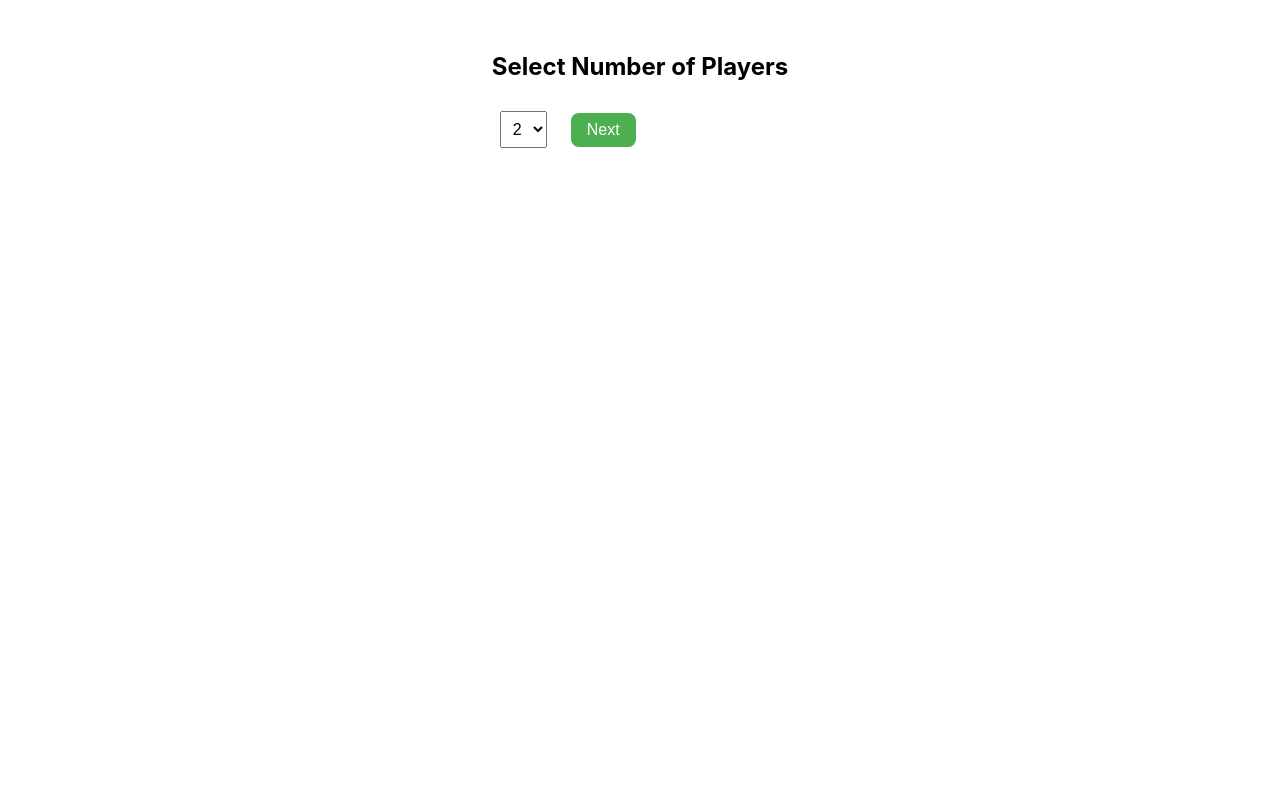
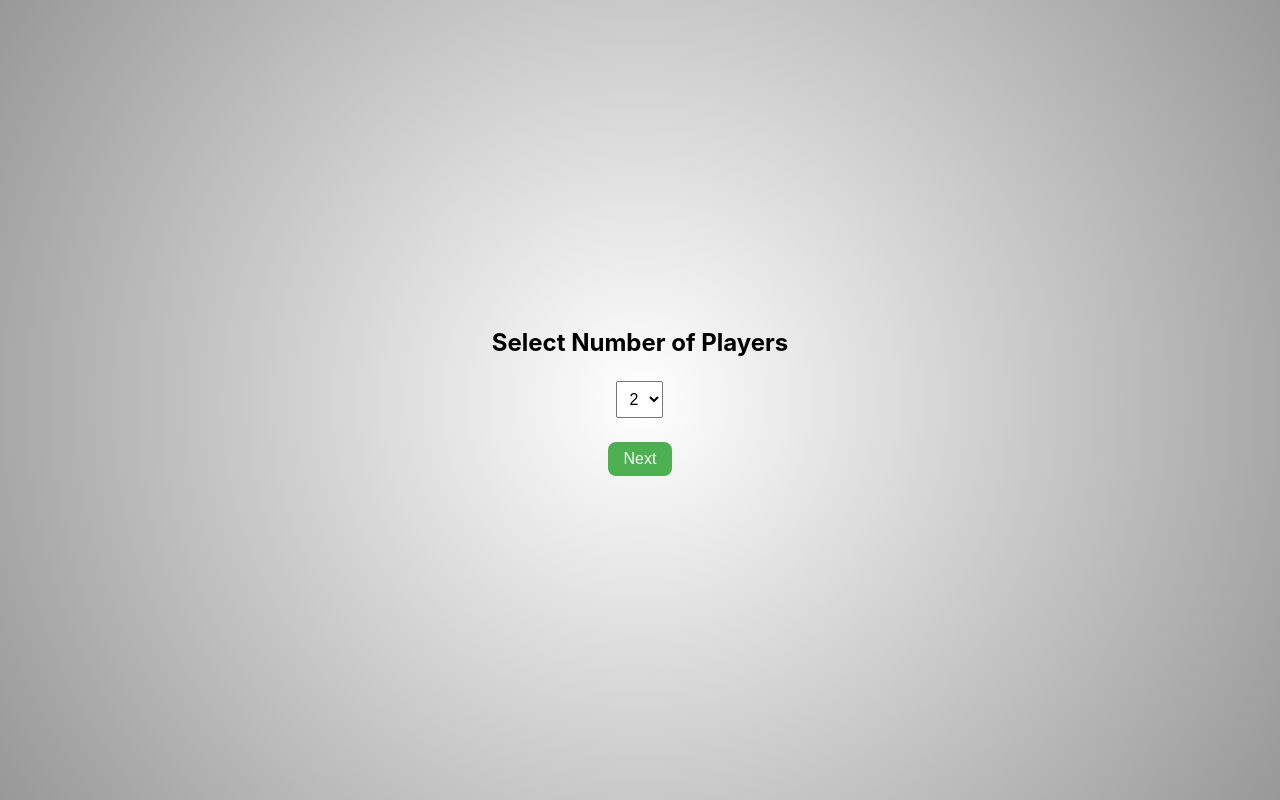
Before and after one commit to MarcosPimienta/sabelotodo, a React (Create React App) app: page / in a window 1280 px wide. Both pictures are taken after a click on the button "New Game". Built offline with nearby package versions, Linux system fonts and the light colour scheme.

Commit message:
Feat: Updating styles

```diff
--- a/public/index.html
+++ b/public/index.html
@@ -24,7 +24,7 @@
       work correctly both with client-side routing and a non-root public URL.
       Learn how to configure a non-root public URL by running `npm run build`.
     -->
-    <title>React App</title>
+    <title>SabeloTodo</title>
   </head>
   <body>
     <noscript>You need to enable JavaScript to run this app.</noscript>
--- a/src/components/NewGameSetup.tsx
+++ b/src/components/NewGameSetup.tsx
@@ -57,6 +57,7 @@ const NewGameSetup: React.FC<NewGameSetupProps> = ({ onSetupComplete }) => {
   };
 
   return (
+    <div className="new-game-background">
       <div className="new-game-setup">
         {currentStep === 1 && (
           <div className="setup-step centered-column">
@@ -111,6 +112,7 @@ const NewGameSetup: React.FC<NewGameSetupProps> = ({ onSetupComplete }) => {
           </div>
         )}
       </div>
+    </div>
   );
 };
 
--- a/src/styles/GameBoard.css
+++ b/src/styles/GameBoard.css
@@ -4,6 +4,8 @@
   align-items: center;
   position: relative;
   height: 100vh;
+  width: 100vw;
+  background: radial-gradient(circle, rgba(255,255,255,1) 0%, rgba(152,152,152,1) 100%);
 }
 
 .game-board {
@@ -43,33 +45,33 @@
 }
 
 .player-token.red {
-  background-color: red;
+  background-color: #C23334;
   border: solid 1px white;
 }
 
 .player-token.blue {
-  background-color: blue;
+  background-color: #447DAB;
   border: solid 1px white;
 }
 
 .player-token.green {
-  background-color: green;
+  background-color: #208F43;
   border: solid 1px white;
 }
 
 .player-token.white {
-  background-color: white;
-  color: black;
-  border: solid 1px black;
+  background-color: #FFFFFF;
+  color: #000000;
+  border: solid 1px #000000;
 }
 
 .player-token.gray {
-  background-color: gray;
+  background-color: #939393;
   border: solid 1px white;
 }
 
 .player-token.black {
-  background-color: black;
+  background-color: #000000;
   border: solid 1px white;
 }
 
@@ -78,10 +80,10 @@
   left: 10px;
   top: 10px;
   width: 200px;
-  background: rgba(255, 255, 255, 0.8);
   padding: 20px;
   border-radius: 10px;
   z-index: 10;
+  height: 100vh;
 }
 
 .player-stat {
@@ -151,7 +153,27 @@ canvas#canvas {
   position: absolute;
   display: flex;
   flex-direction: column;
+  width: 23rem;
+  height: 25rem;
   align-items: start;
+  overflow-y: scroll;
+  overflow-x: hidden;
+}
+
+.question-category-stats::-webkit-scrollbar {
+  width: 20px;
+}
+
+/* Track */
+.question-category-stats::-webkit-scrollbar-track {
+  box-shadow: inset 0 0 5px grey;
+  border-radius: 10px;
+}
+
+/* Handle */
+.question-category-stats::-webkit-scrollbar-thumb {
+  background: white;
+  border-radius: 10px;
 }
 
 .category {
--- a/src/styles/NewGameSetup.css
+++ b/src/styles/NewGameSetup.css
@@ -1,3 +1,20 @@
+body, html {
+  margin: 0;
+  padding: 0;
+  width: 100%;
+  height: 100%;
+}
+
+.new-game-background {
+  background: radial-gradient(circle, rgba(255, 255, 255, 1) 0%, rgba(152, 152, 152, 1) 100%);
+  background-size: cover;
+  width: 100vw;
+  height: 100vh;
+  display: flex;
+  align-items: center;
+  justify-content: center;
+}
+
 .new-game-setup {
   display: flex;
   flex-direction: column;
@@ -69,3 +86,10 @@
 .new-game-setup li:hover {
   transform: scale(1.05);
 }
+
+.centered-column {
+  display: flex;
+  flex-direction: column;
+  align-items: center;
+  justify-content: center;
+}
--- a/src/styles/RouletteWheel.css
+++ b/src/styles/RouletteWheel.css
@@ -3,6 +3,7 @@
   position: absolute;
   transform: translate(0, 50%);
   background-color: white;
+  width: 90%;
   padding: 2rem;
   box-shadow: 0 4px 8px rgba(0, 0, 0, 0.2);
   z-index: 1000;
@@ -42,12 +43,12 @@
   border: 10px solid #4CAF50;
   border-radius: 50%;
   background: conic-gradient(
-    red 0deg 60deg,           /* Algorithms & Data Structures */
-    white 60deg 120deg,       /* Programming Languages */
-    black 120deg 180deg,      /* Web Development */
-    blue 180deg 240deg,       /* Data Bases */
-    gray 240deg 300deg,       /* DevOps & Dev Tools */
-    green 300deg 360deg       /* UNIX system terminal */
+    #C23334 0deg 60deg,           /* Algorithms & Data Structures */
+    #FFFFFF 60deg 120deg,       /* Programming Languages */
+    #000000 120deg 180deg,      /* Web Development */
+    #447DAB 180deg 240deg,       /* Data Bases */
+    #939393 240deg 300deg,       /* DevOps & Dev Tools */
+    #208F43 300deg 360deg       /* UNIX system terminal */
   );
   transform: rotate(0deg);
   transition: transform 3s ease-out;
```
Lines whose indentation alone changed are shown as unchanged.
